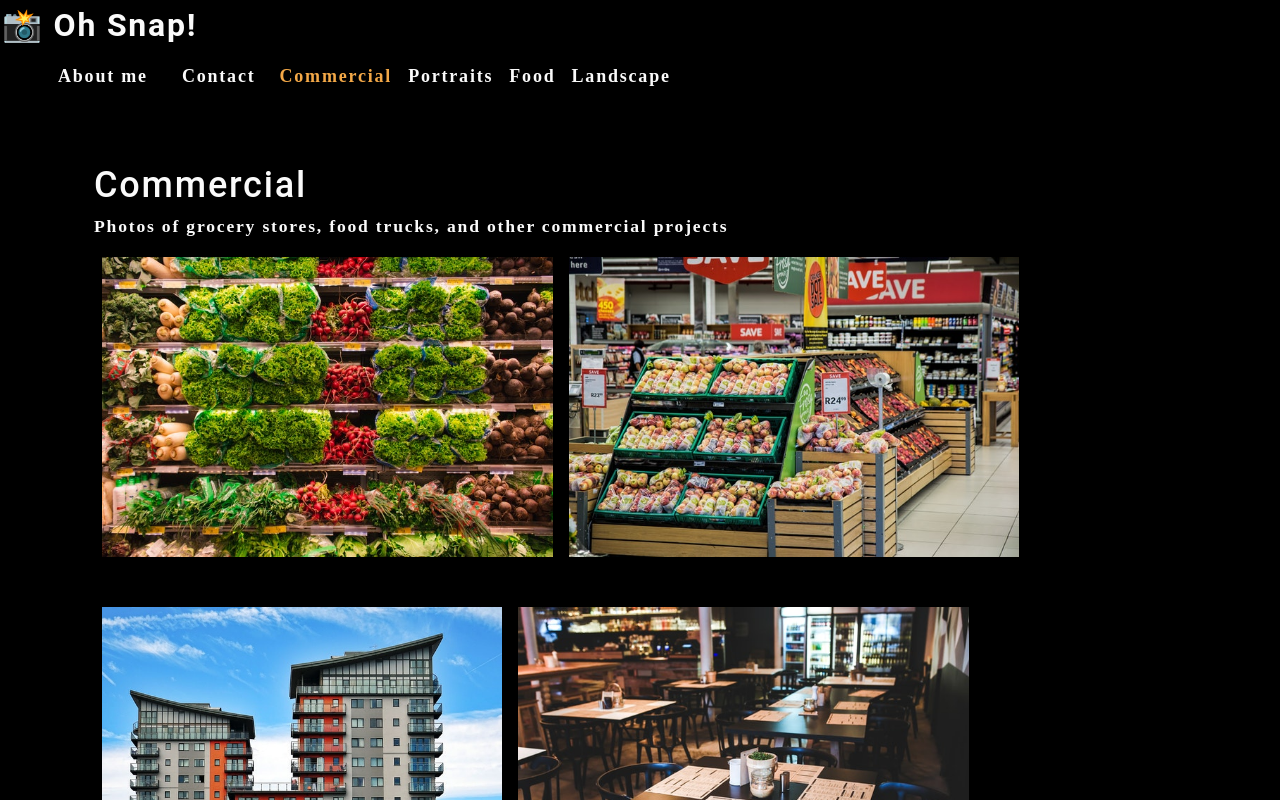
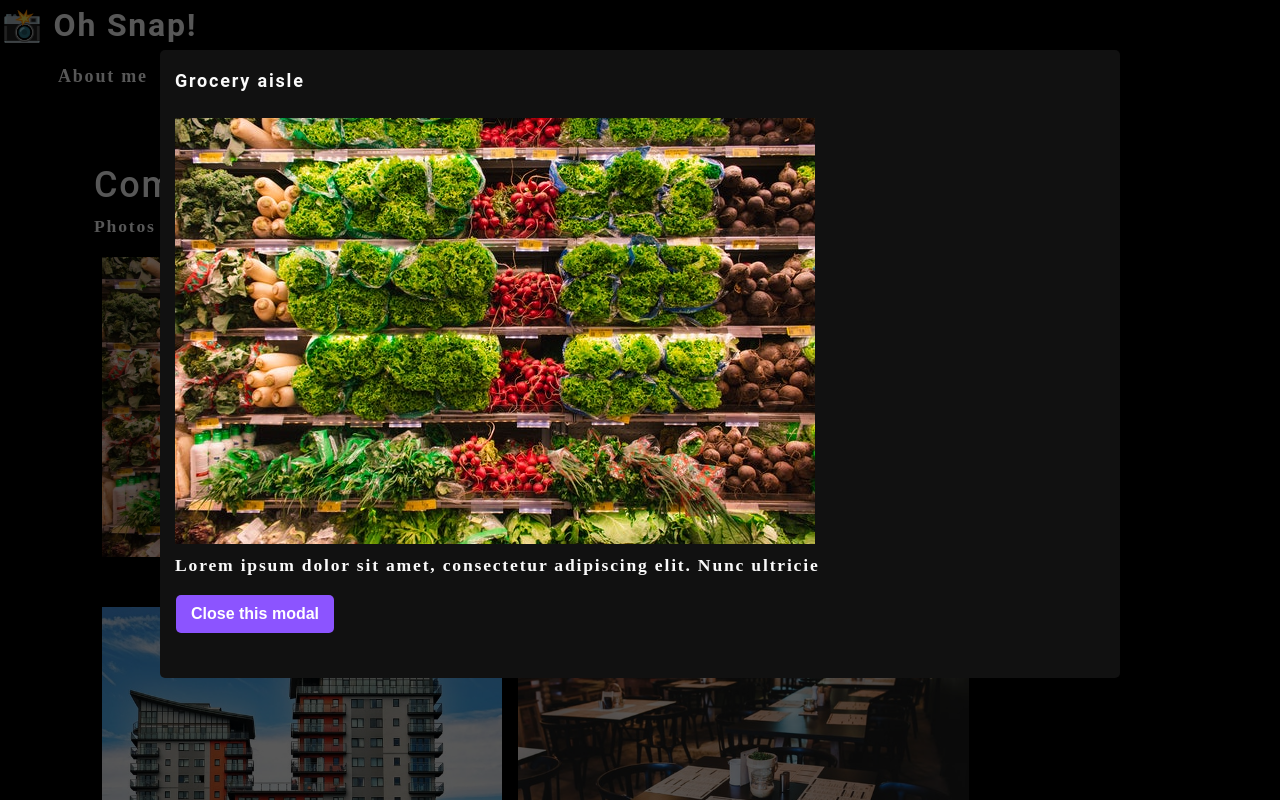
Before and after one commit to drkevinfriday/photo-port, a React (Create React App) app: page / in a window 1280 px wide. Both pictures are taken after a click on the picture 327 px from the left and 406 px from the top of the page. Shown: the top 800 px of the page. Built offline with nearby package versions, Linux system fonts and the light colour scheme.

Commit message:
porject complete

```diff
--- /dev/null
+++ b/src/components/Modal/index.js
@@ -0,0 +1,32 @@
+import React from "react";
+
+
+function Modal({currentPhoto, onClose}){
+
+    const{
+        name,
+        category,
+        description,
+        index
+    }=currentPhoto
+
+    return (
+    <div className="modalBackdrop">
+        <div className="modalContainer">
+            <h3 className="modalTitle">{name}</h3>
+            <img  src={require(`../../assets/small/${category}/${index}.jpg`)
+          }  alt="current category"/>
+            <p>
+                {description}
+            </p>
+            <button onClick={onClose} type="button">
+      Close this modal
+    </button>
+        </div>
+    </div>
+    )
+
+
+}
+
+export default Modal;
--- a/src/components/PhotoList/index.js
+++ b/src/components/PhotoList/index.js
@@ -1,4 +1,5 @@
 import React, { useState } from 'react';
+import Modal from '../Modal';
 
 
 const PhotoList = ({category}) => {
@@ -100,11 +101,19 @@ const PhotoList = ({category}) => {
       description: 'Lorem ipsum dolor sit amet, consectetur adipiscing elit. Nunc ultricie',
     },
   ]);
+  const [ currentPhoto, setCurrentPhoto ] = useState();
+  const [isModalOpen, setIsModalOpen] = useState(false);
+  const toggleModal = (image, i)=>{
+    // current photo
+    setCurrentPhoto({...image, index: i})
+    setIsModalOpen(!isModalOpen);
+  }
 
   const currentPhotos = photos.filter((photo) => photo.category === category);
 
   return(
     <div>
+      {isModalOpen && <Modal  onClose = {toggleModal} currentPhoto={currentPhoto} />}
       <div className="flex-row">
         {currentPhotos.map((image, i) => (
           <img
@@ -112,6 +121,7 @@ const PhotoList = ({category}) => {
           }
           alt={image.name}
           className="img-thumbnail mx-1"
+          onClick={()=>toggleModal(image,i)}
           key={image.name}
           />
         ))}
```
